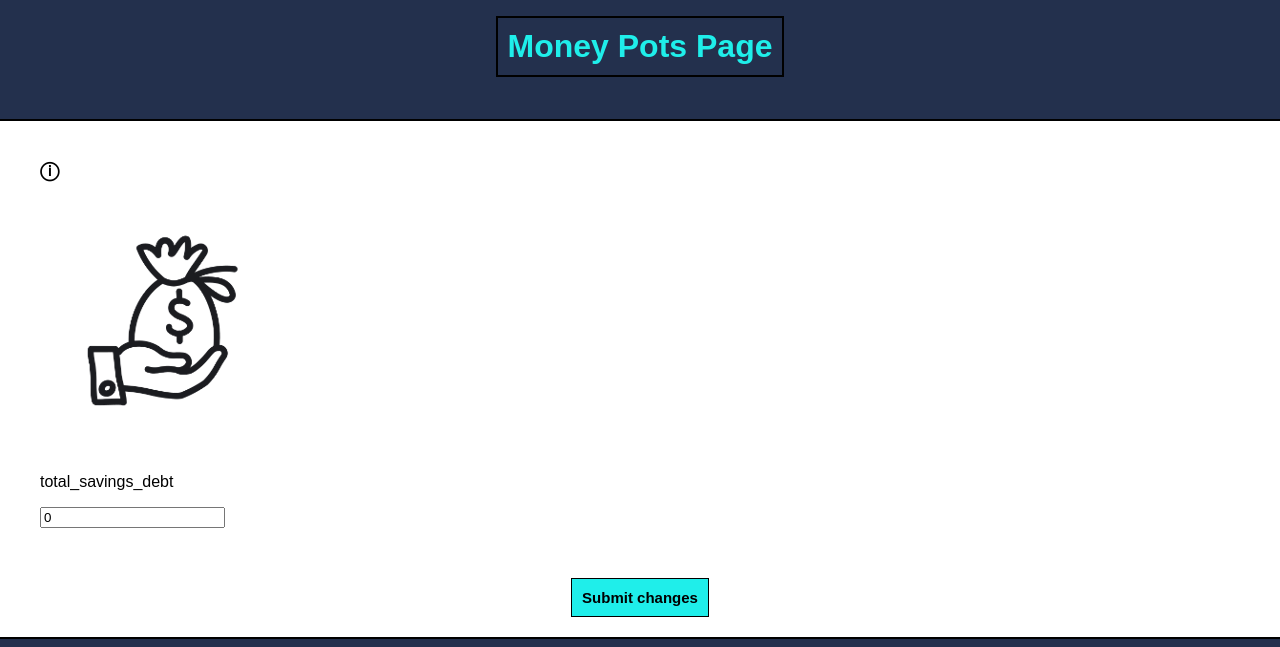
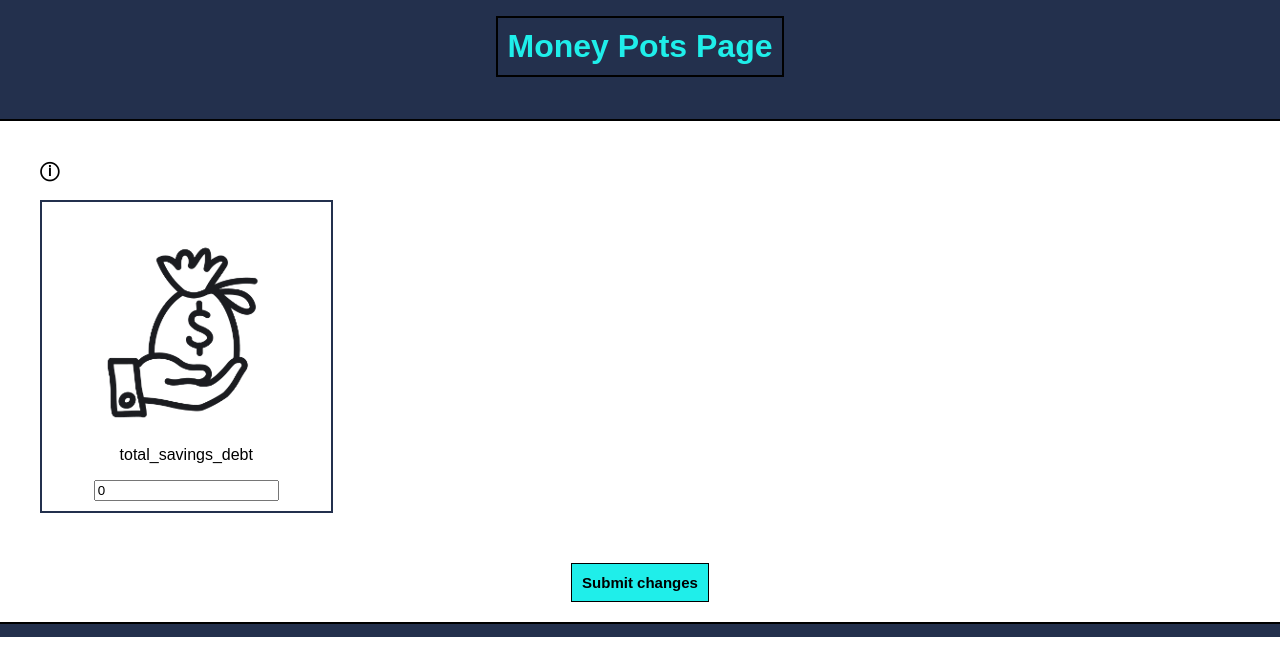
Before and after one commit to Karm0101/Smart-Finance, a Flask app: page /money_pots in a window 1280 px wide. Shown: the part 163-810 px from the top of the page. Run offline with Flask 3, Linux system fonts and the light colour scheme; the visitor is signed in with stand-in values (Sample User, id 1); data that the repository does not hold is empty.

Commit message:
Minor improvements to money pots page from client feedback

```diff
--- a/static/css/spending_styling.css
+++ b/static/css/spending_styling.css
@@ -119,3 +119,11 @@ label {
 #submit_changes_button:hover {
     cursor: pointer;
 }
+.money_pot {
+    border: 2px solid #23304d;
+    padding: 10px;
+    display: flex;
+    flex-direction: column;
+    justify-content: center;
+    align-items: center;
+}
--- a/static/js/money_pots_script.js
+++ b/static/js/money_pots_script.js
@@ -41,14 +41,14 @@ async function retrieve_money_pots() {
 }
 // Displays the user's total savings debt as a money pot
 function display_total_savings_debt(total_savings_debt) {
-    element = `<div id="total_savings_debt" class="savings"><img src="../static/images/money_pots_picture.png" alt="Money pot" />
+    element = `<div id="total_savings_debt" class="money_pot savings"><img src="../static/images/money_pots_picture.png" alt="Money pot" />
     <p>total_savings_debt</p><input id="input_total_savings_debt" type="text" value="${total_savings_debt}"></div>`
     pots_container.innerHTML += element
 }
 // Displays all of the user's debts as money pots
 function display_all_debts(all_debts) {
     Object.keys(all_debts).forEach((debt) => {
-        element = `<div id="${debt}" class="debt"><img src="../static/images/money_pots_picture.png" alt="Money pot" />
+        element = `<div id="${debt}" class="money_pot debt"><img src="../static/images/money_pots_picture.png" alt="Money pot" />
         <p>${debt}</p><input id="input_${debt}" type="text" value="${all_debts[debt]}"></div>`
         pots_container.innerHTML += element
     })
@@ -56,7 +56,7 @@ function display_all_debts(all_debts) {
 // Displays all of the user's goals as money pots
 function display_all_goals(all_goals) {
     for(let i = 0; i < all_goals.length; i++) {
-        element = `<div id="${all_goals[i][0]}" class="goal"><img src="../static/images/money_pots_picture.png" alt="Money pot" />
+        element = `<div id="${all_goals[i][0]}" class="money_pot goal"><img src="../static/images/money_pots_picture.png" alt="Money pot" />
         <p>${all_goals[i][0]}</p><input id="input_${all_goals[i][0]}" type="text" value="${all_goals[i][1]}"></div>`
         pots_container.innerHTML += element
     }
```
Also changed, not shown: static/images/money_pots_picture.png.
